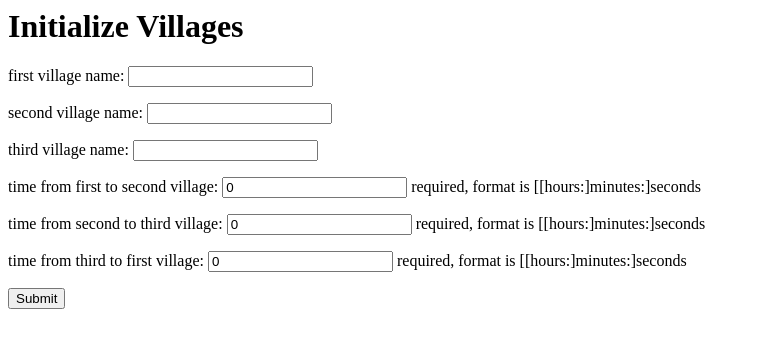
After one commit to roman-timoshenko/shold, a Django app: page /villages/init/ in a window 1280 px wide. The commit adds this page. Shown: the top 348 px of the page, without its empty margins (0-760 px from the left). Run offline with Django 3.2, Linux system fonts and the light colour scheme; parts of the project's set-up code (start-up, migrations or seed data) failed here and were passed over.

Commit message:
Added initialization with three villages.

```diff
--- /dev/null
+++ b/templates/village/init.html
@@ -0,0 +1,6 @@
+<h1>Initialize Villages</h1>
+<form method="post" action="">
+    {% csrf_token %}
+    {{ form.as_p }}
+    <input type="submit"/>
+</form>
--- a/templates/village/view.html
+++ b/templates/village/view.html
@@ -1 +1,2 @@
-{{ village }}
+<h1>Village {{ village.name }}</h1>
+{{ village.name }}&nbsp;({{ village.x|floatformat:3 }}, {{ village.y|floatformat:3 }})
--- a/village/forms.py
+++ b/village/forms.py
@@ -1,5 +1,6 @@
 from django import forms
 from django.utils.translation import ugettext, ugettext_lazy as _
+import re
 
 
 class CreateVillageForm(forms.BaseForm):
@@ -10,3 +11,41 @@ class CreateVillageForm(forms.BaseForm):
         error_messages={
             'invalid': _("This value may contain only letters, numbers and "
                          "@/./+/-/_ characters.")})
+
+
+class InitVillagesForm(forms.Form):
+
+    DISTANCE_REGEX = '(:?(:?(?P<hours>\d+)\:)?(?P<minutes>\d+)\:)?(?P<seconds>\d+)'
+
+    a = forms.CharField(label=_('first village name'), max_length=128, required=True)
+    b = forms.CharField(label=_('second village name'), max_length=128, required=True)
+    c = forms.CharField(label=_('third village name'), max_length=128, required=True)
+
+    ab = forms.RegexField(label=_('time from first to second village'), regex=DISTANCE_REGEX,
+                          help_text=_('required, format is [[hours:]minutes:]seconds'),
+                          initial=0, required=True)
+    bc = forms.RegexField(label=_('time from second to third village'), regex=DISTANCE_REGEX,
+                          help_text=_('required, format is [[hours:]minutes:]seconds'),
+                          initial=0, required=True)
+    ca = forms.RegexField(label=_('time from third to first village'), regex=DISTANCE_REGEX,
+                          help_text=_('required, format is [[hours:]minutes:]seconds'),
+                          initial=0, required=True)
+
+    def get_ab(self):
+        return parse_value(self, 'ab')
+
+    def get_bc(self):
+        return parse_value(self, 'bc')
+
+    def get_ca(self):
+        return parse_value(self, 'ca')
+
+
+def parse_value(self, field):
+    regex = re.compile(self.DISTANCE_REGEX)
+    data = regex.match(self.cleaned_data[field])
+    hours = data.group('hours') or 0
+    minutes = data.group('minutes') or 0
+    seconds = data.group('seconds')
+    result = int(hours) * 3600 + int(minutes) * 60 + int(seconds)
+    return result
--- a/village/urls.py
+++ b/village/urls.py
@@ -1,9 +1,10 @@
 from django.conf.urls import patterns, url
-from village.views import list, add, view
+from village.views import list, add, view, init
 
 
 urlpatterns = patterns('',
     url(r'^list/', list),
     url(r'^add/', add),
-    url(r'^view/(?P<id>\d+)', view),
+    url(r'^init/', init),
+    url(r'^view/(?P<village_id>\d+)', view),
 )
--- a/village/views.py
+++ b/village/views.py
@@ -3,7 +3,8 @@ from django.shortcuts import render
 
 # Create your views here.
 from django.template.response import TemplateResponse
-from village.models import Village
+from village.forms import InitVillagesForm
+from village.models import Village, calculate_villages
 
 
 def list(request):
@@ -18,7 +19,24 @@ def view(request, village_id):
 
 def add(request):
     if request.method == 'POST':
-        village = Village(name='', x=0, y=0)
-        village.save()
+        #TODO: check and save village
+        village = Village(id=1)
         return HttpResponseRedirect('/villages/view/%s/' % village.id)
     return TemplateResponse(request, 'village/add.html', {'villages' : Village.objects.all()})
+
+
+def init(request):
+    if request.method == 'POST':
+        form = InitVillagesForm(request.POST)
+        if form.is_valid():
+            a, b, c = calculate_villages(form.cleaned_data['a'], form.cleaned_data['b'], form.cleaned_data['c'],
+                                         form.get_ab(), form.get_bc(), form.get_ca())
+            if Village.objects.count() > 0:
+                Village.objects.all().delete()
+            a.save()
+            b.save()
+            c.save()
+            return HttpResponseRedirect('/villages/list/')
+    else:
+        form = InitVillagesForm()
+    return TemplateResponse(request, 'village/init.html', {'form': form})
```
Also changed, not shown: templates/village/add.html (+1 -10 lines), village/models.py (+35 -6 lines), db.sqlite3.
